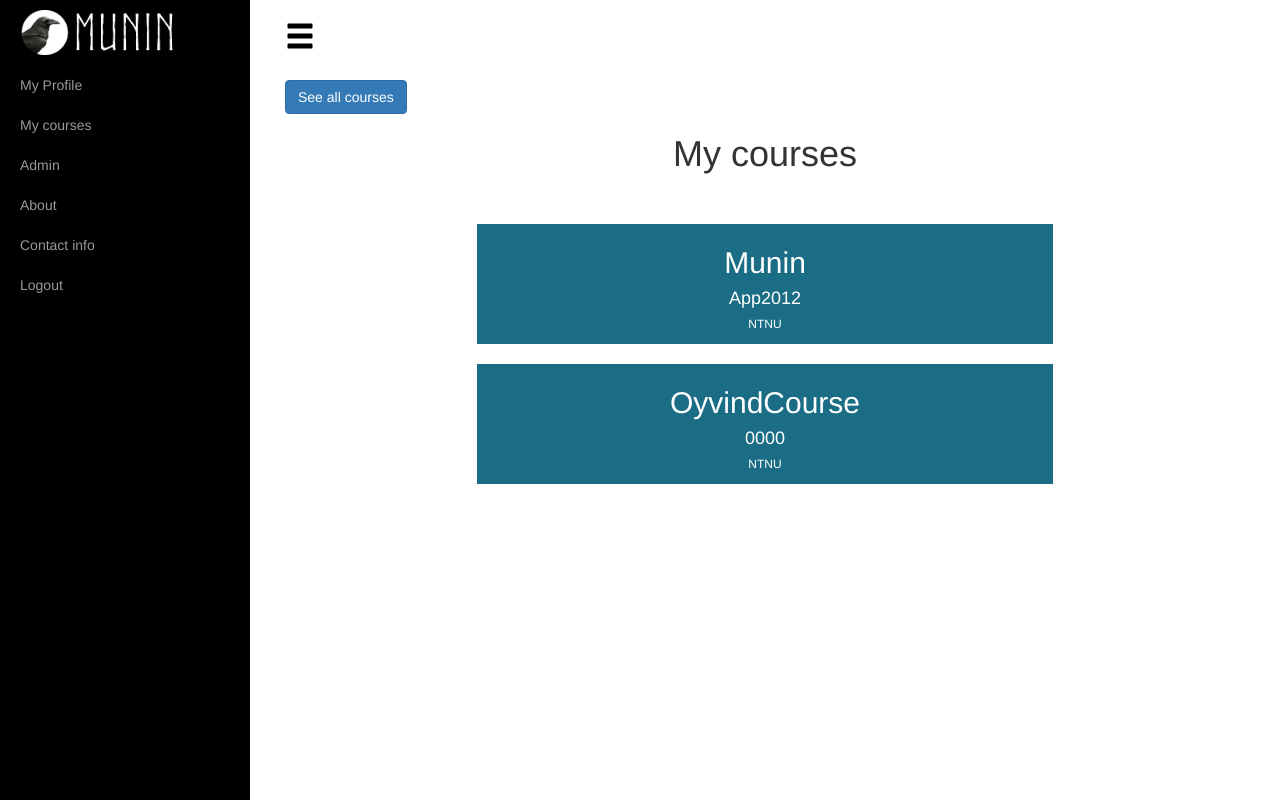
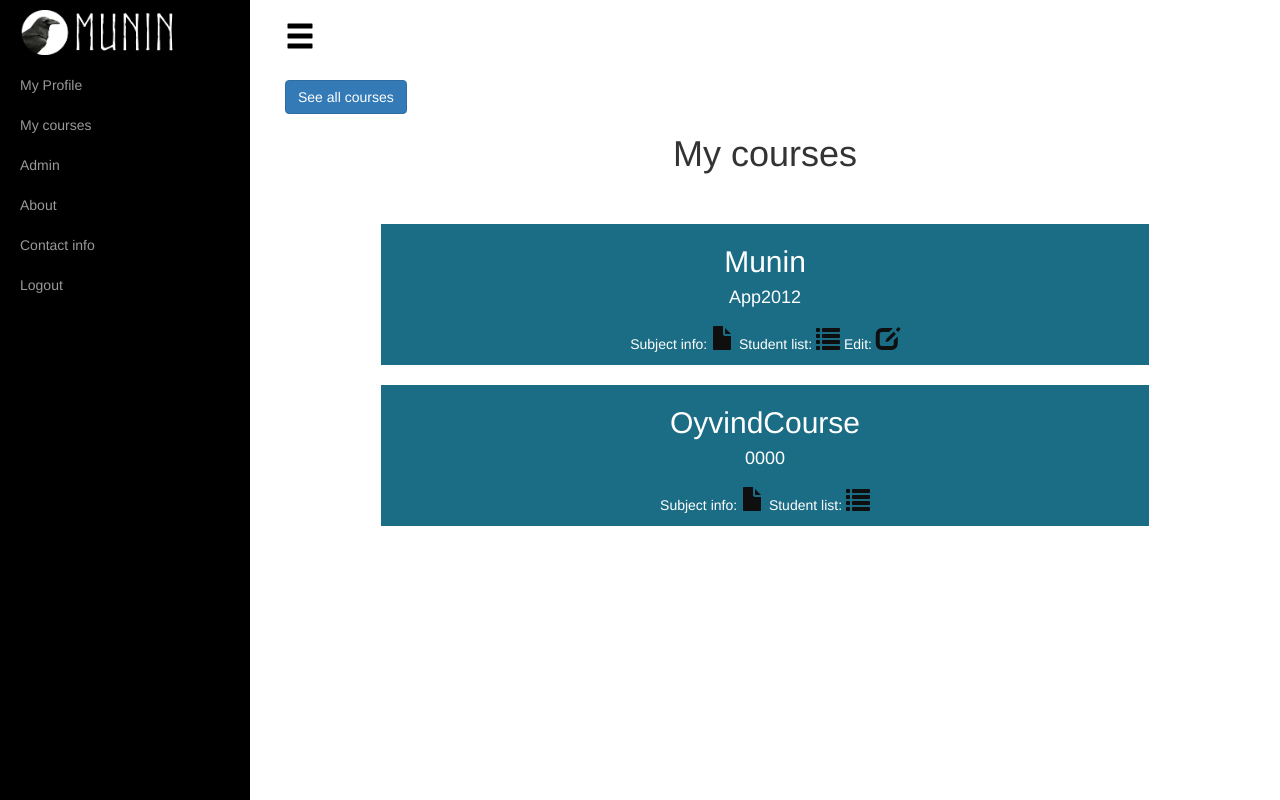
Before and after one commit to Strand94/Munin, a Django app: page /subjects/ in a window 1280 px wide. Run offline with Django 3.2, Linux system fonts and the light colour scheme; a user stored in the database is signed in; data comes from the database, SQL or seed files in the repository; some libraries are stand-ins or nearby versions.

Commit message:
Added some shortcuts for each subjecy to subject info and such

```diff
--- a/templates/courses/subjects.html
+++ b/templates/courses/subjects.html
@@ -10,6 +10,25 @@
         border: 0;
         background: transparent;
     }
+
+    .glyphicon {
+            font-size: 24px;
+        }
+
+        td{
+            font-size: 24px;
+            color: white;
+        }
+
+        a{
+            color: #0f0f0f;
+        }
+
+        span:hover {
+            color: #ffffff;
+            cursor: pointer;
+            cursor: hand;
+        }
     </style>
     <div class="align-left" style="padding-top: 25px">
         <a id="" href="search" class="btn btn-primary">See all courses</a>
@@ -23,10 +42,30 @@
     {% for subject in mysubjects %}
 
     <div align="center" class='clickable-row' style="margin-bottom: 20px" data-href="{{ subject.course.pk }}/dashboard">
-        <button style="width: 60%; height: 120px; background-color: {{ subject.course.hexcolour }}">
+        <button style="width: 80%; background-color: {{ subject.course.hexcolour }}">
+
             <h2 style="color: white">{{ subject.course.name }}</h2>
             <h4 style="color: white">{{ subject.course.course_id }}</h4>
-            <h6 style="color: white">{{ subject.course.lecturer.school }}</h6>
+            <!--<h6 style="color: white">{{ subject.course.lecturer.school }}</h6>-->
+
+            {% if user == subject.course.lecturer %}
+                <p style="color: white; padding-top: 1%">
+                    Subject info: <a href="/subjects/{{ subject.pk }}/info"><span class="glyphicon glyphicon-file" aria-hidden="true"></span></a>
+                    Student list: <a href="/subjects/{{ subject.pk }}/participants"><span class="glyphicon glyphicon-list" aria-hidden="true"></span></a>
+                    Edit: <a href="../lectures/{{ subject.pk }}/edit"><span class="glyphicon glyphicon-edit" aria-hidden="true"></span></a>
+                </p>
+
+            {% else %}
+
+                <p style="color: white; padding-top: 1%">
+                    Subject info: <a href="/subjects/{{ subject.pk }}/info"><span class="glyphicon glyphicon-file" aria-hidden="true"></span></a>
+                    Student list: <a href="/subjects/{{ subject.pk }}/participants"><span class="glyphicon glyphicon-list" aria-hidden="true"></span></a>
+                </p>
+
+            {% endif %}
+
+
+
         </button>
     </div>
 
```
